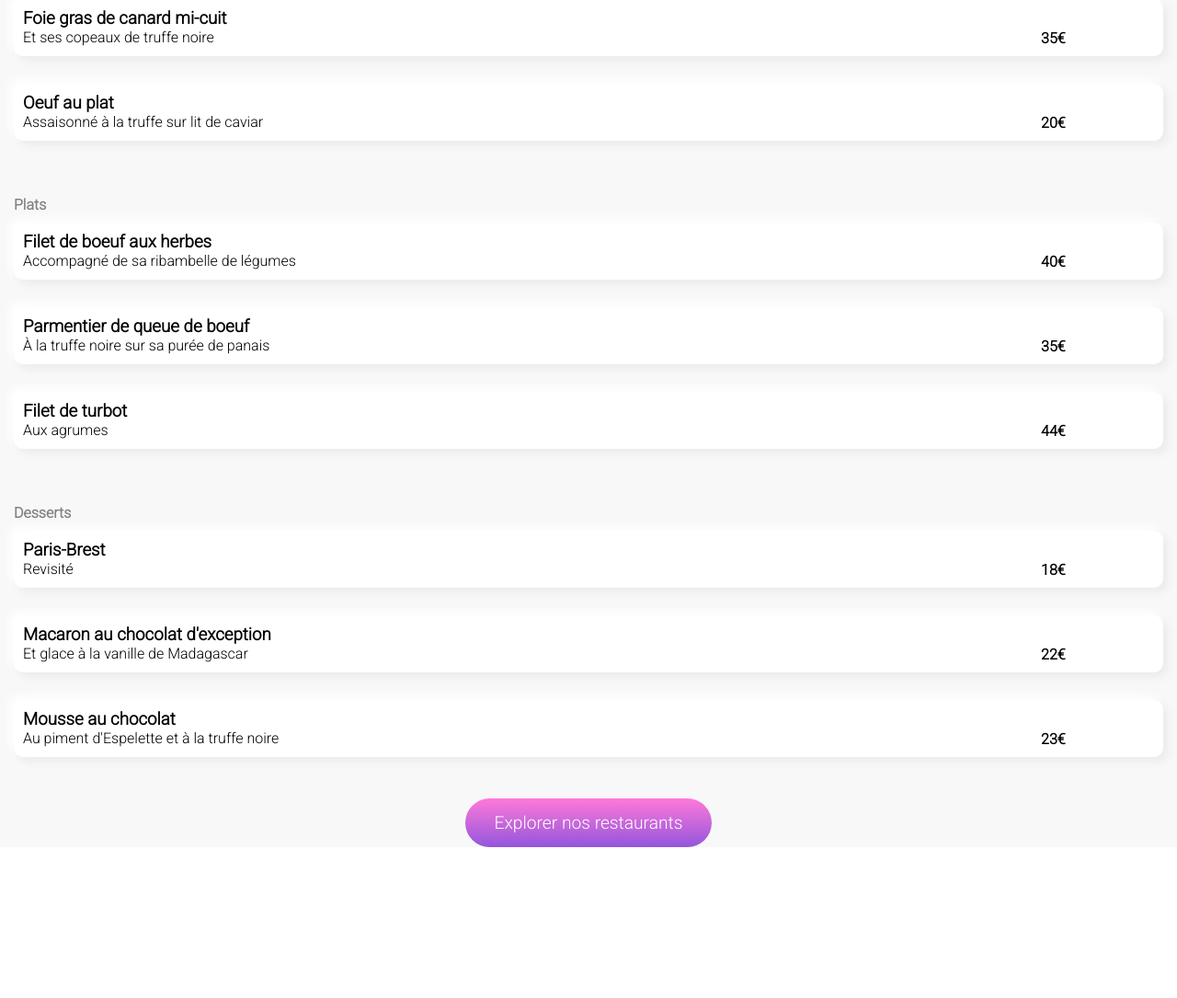
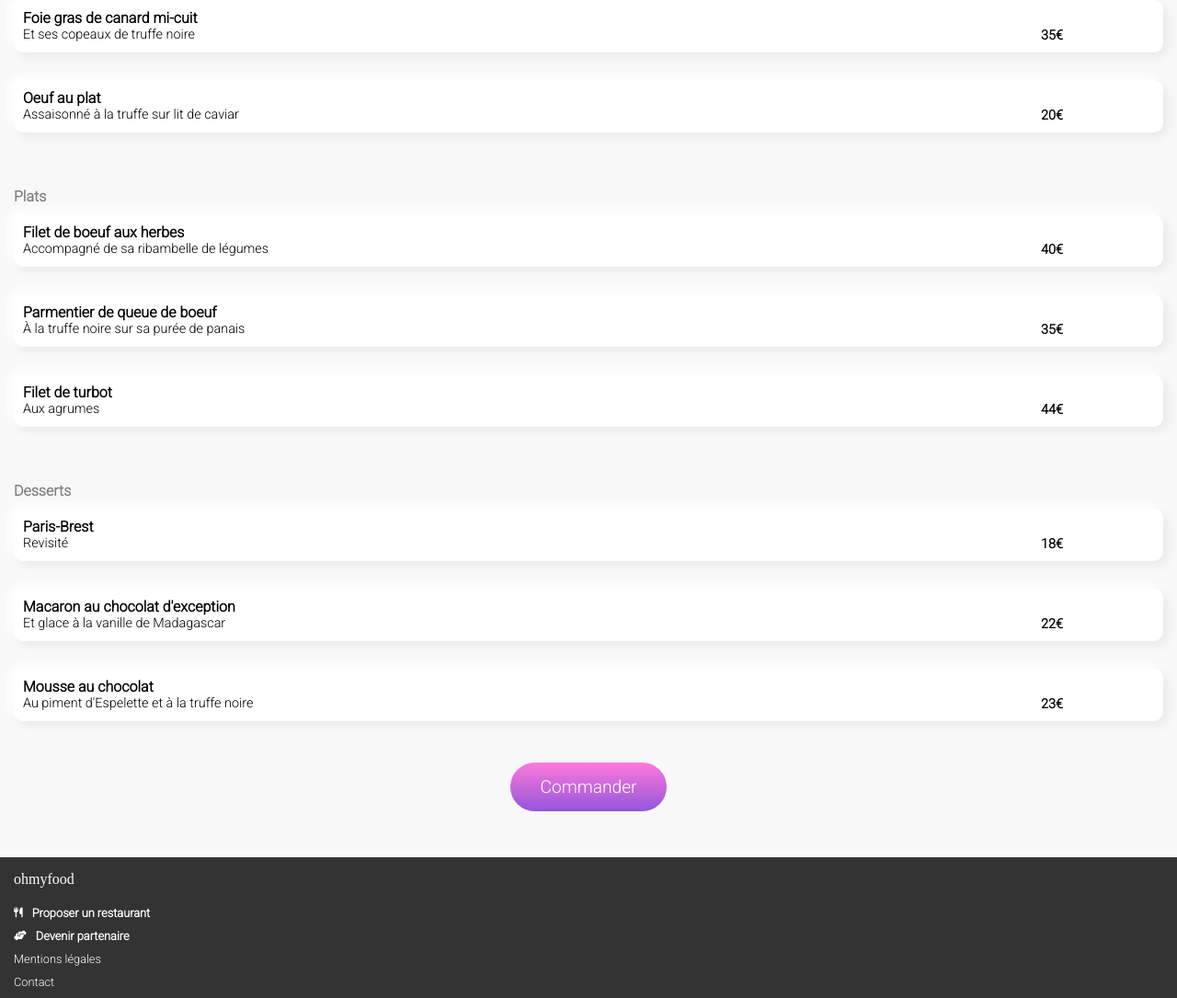
Before and after one commit to rogerK2RK/P3_01_lienGithub, a website: page palettedugout.html in a window 1280 px wide. Shown: the part 1180-2265 px from the top of the page at 92% size. Before the commit the page ends 2101 px from the top, so only its background shows below. Drawn offline with Linux system fonts and the light colour scheme; a web font is replaced by a local one.

Commit message:
page menu avec le footer

```diff
--- a/palettedugout.html
+++ b/palettedugout.html
@@ -19,6 +19,7 @@
             <img src="public/images/logo/ohmyfood.png" alt="#" class="logo">
         </a>
     </header>
+
         <div class="container">
             <img src="public/images/restaurants/jay-wennington-N_Y88TWmGwA-unsplash.jpg" class="image-menu">
             <section class="container__menus">
@@ -32,8 +33,8 @@
                     <article class="bloc-content-menu">
                         <a href="#" class="menu__bloc">
                             <div class="menu__bloc__texte">
-                            <h3 class="menu__bloc__line">Fricasséee d'escargot</h3>
-                            <p class="menu__bloc__line">Au pimet d'espelette</p>
+                                <h3 class="menu__bloc__line menu__bloc__line__name">Fricasséee d'escargot</h3>
+                                <p class="menu__bloc__line menu__bloc__line__commentair">Au pimet d'espelette</p>
                             </div>
                             <p class="menu__bloc__line menu__bloc__prix">25€</p>
                         </a>
@@ -41,8 +42,8 @@
                     <article class="bloc-content-menu">
                         <a href="#" class="menu__bloc">
                             <div class="menu__bloc__texte">
-                            <h3 class="menu__bloc__line">Foie gras de canard mi-cuit</h3>
-                            <p class="menu__bloc__line">Et ses copeaux de truffe noire</p>
+                                <h3 class="menu__bloc__line menu__bloc__line__name">Foie gras de canard mi-cuit</h3>
+                                <p class="menu__bloc__line menu__bloc__line__commentair">Et ses copeaux de truffe noire</p>
                             </div>
                             <p class="menu__bloc__line menu__bloc__prix">35€</p>
                         </a>
@@ -50,8 +51,8 @@
                     <article class="bloc-content-menu">
                         <a href="#" class="menu__bloc">
                             <div class="menu__bloc__texte">
-                            <h3 class="menu__bloc__line">Oeuf au plat</h3>
-                            <p class="menu__bloc__line">Assaisonné à la truffe sur lit de caviar</p>
+                                <h3 class="menu__bloc__line menu__bloc__line__name">Oeuf au plat</h3>
+                                <p class="menu__bloc__line menu__bloc__line__commentair">Assaisonné à la truffe sur lit de caviar</p>
                             </div>
                             <p class="menu__bloc__line menu__bloc__prix">20€</p>
                         </a>
@@ -63,8 +64,8 @@
                     <article class="bloc-content-menu">
                         <a href="#" class="menu__bloc">
                             <div class="menu__bloc__texte">
-                            <h3 class="menu__bloc__line">Filet de boeuf aux herbes</h3>
-                            <p class="menu__bloc__line">Accompagné de sa ribambelle de légumes</p>
+                                <h3 class="menu__bloc__line menu__bloc__line__name">Filet de boeuf aux herbes</h3>
+                                <p class="menu__bloc__line menu__bloc__line__commentair">Accompagné de sa ribambelle de légumes</p>
                             </div>
                             <p class="menu__bloc__line menu__bloc__prix">40€</p>
                         </a>
@@ -72,8 +73,8 @@
                     <article class="bloc-content-menu">
                         <a href="#" class="menu__bloc">
                             <div class="menu__bloc__texte">
-                            <h3 class="menu__bloc__line">Parmentier de queue de boeuf</h3>
-                            <p class="menu__bloc__line">À la truffe noire sur sa purée de panais</p>
+                                <h3 class="menu__bloc__line menu__bloc__line__name">Parmentier de queue de boeuf</h3>
+                                <p class="menu__bloc__line menu__bloc__line__commentair">À la truffe noire sur sa purée de panais</p>
                             </div>
                             <p class="menu__bloc__line menu__bloc__prix">35€</p>
                         </a>
@@ -81,8 +82,8 @@
                     <article class="bloc-content-menu">
                         <a href="#" class="menu__bloc">
                             <div class="menu__bloc__texte">
-                            <h3 class="menu__bloc__line">Filet de turbot</h3>
-                            <p class="menu__bloc__line">Aux agrumes</p>
+                                <h3 class="menu__bloc__line menu__bloc__line__name">Filet de turbot</h3>
+                                <p class="menu__bloc__line menu__bloc__line__commentair">Aux agrumes</p>
                             </div>
                             <p class="menu__bloc__line menu__bloc__prix">44€</p>
                         </a>
@@ -94,8 +95,8 @@
                     <article class="bloc-content-menu">
                         <a href="#" class="menu__bloc">
                             <div class="menu__bloc__texte">
-                            <h3 class="menu__bloc__line">Paris-Brest</h3>
-                            <p class="menu__bloc__line">Revisité</p>
+                                <h3 class="menu__bloc__line menu__bloc__line__name">Paris-Brest</h3>
+                                <p class="menu__bloc__line menu__bloc__line__commentair">Revisité</p>
                             </div>
                             <p class="menu__bloc__line menu__bloc__prix">18€</p>
                         </a>
@@ -103,8 +104,8 @@
                     <article class="bloc-content-menu">
                         <a href="#" class="menu__bloc">
                             <div class="menu__bloc__texte">
-                            <h3 class="menu__bloc__line">Macaron au chocolat d'exception </h3>
-                            <p class="menu__bloc__line">Et glace à la vanille de Madagascar</p>
+                                <h3 class="menu__bloc__line menu__bloc__line__name">Macaron au chocolat d'exception </h3>
+                                <p class="menu__bloc__line menu__bloc__line__commentair">Et glace à la vanille de Madagascar</p>
                             </div>
                             <p class="menu__bloc__line menu__bloc__prix">22€</p>
                         </a>
@@ -112,18 +113,35 @@
                     <article class="bloc-content-menu">
                         <a href="#" class="menu__bloc">
                             <div class="menu__bloc__texte">
-                            <h3 class="menu__bloc__line">Mousse au chocolat</h3>
-                            <p class="menu__bloc__line">Au piment d'Espelette et à la truffe noire</p>
+                                <h3 class="menu__bloc__line menu__bloc__line__name">Mousse au chocolat</h3>
+                                <p class="menu__bloc__line menu__bloc__line__commentair">Au piment d'Espelette et à la truffe noire</p>
                             </div>
                             <p class="menu__bloc__line menu__bloc__prix">23€</p>
                         </a>
                     </article>
                 </div>
-            <div class="div-bouton">
-                <input class="bouton texte-typo" type="button" value="Explorer nos restaurants">
+                <div class="bouton-menu">
+                    <input class="bouton texte-typo" type="button" value="Commander">
                 </div>
+                <footer class="bloc-footer">
+                    <p class="text-logo titre-typo">ohmyfood</p>
+                        <a class="bloc-footer__line">
+                            <i class="fas fa-utensils bloc-footer__line__picto"></i>
+                            <p class="bloc-footer__line__text texte-typo bloc-footer__line__text--bold ">Proposer un restaurant</p>
+                        </a>
+                        <a class="bloc-footer__line">
+                            <i class="fas fa-hands-helping bloc-footer__line__picto"></i>
+                            <p class="bloc-footer__line__text texte-typo bloc-footer__line__text--bold ">Devenir partenaire</p>
+                        </a>
+                    <a><p class="bloc-footer__line texte-typo">Mentions légales</p></a>
+                    <a><p class="bloc-footer__line texte-typo">Contact</p></a>
+                </footer>
             </section>
 
         </div>
+
+
+
+
 </body>
 </html>
--- a/sass/pages/menupage.scss
+++ b/sass/pages/menupage.scss
@@ -1,8 +1,15 @@
+body{
+    position: relative;
+}
+header{
+    position: fixed;
 
 
+}
 .tete-de-page{
     position: relative;
     text-decoration: none;
+    top: 0px;
 
     &__picto{
         position: absolute;
@@ -25,7 +32,7 @@
     &__menus{
 
         position: absolute;
-        bottom: -1076px;
+        bottom: -1240px;
         width: 100%;
         border-radius: 30px 30px 0px 0px;
         background-color: lighten(gray, 47%);
@@ -72,6 +79,7 @@
         text-decoration: none;
         color: #000;
         display: flex;
+        justify-content: space-between;
         width: 100%;
         padding: 10px;
         border-radius: 10px;
@@ -86,12 +94,27 @@
 
         &__line{
             margin: 0px;
+            &__name{
+                font-size: 1rem;
+            }
+            &__commentair{
+                font-size: 0.9rem;
+                white-space: nowrap;
+                overflow: hidden;
+                text-overflow: ellipsis;
+            }
         }
         &__prix{
             font-weight: bold;
-            padding-top: 23px;
+            padding-top: 20px;
             width: 10%;
+            font-size: 0.9rem;
         }
     }
 
 }
+
+.bouton-menu{
+    margin-bottom: 50px;
+    text-align: center;
+}
```
Also changed, not shown: public/css/menupage.css, 1 other file. Lines whose indentation alone changed are shown as unchanged.
